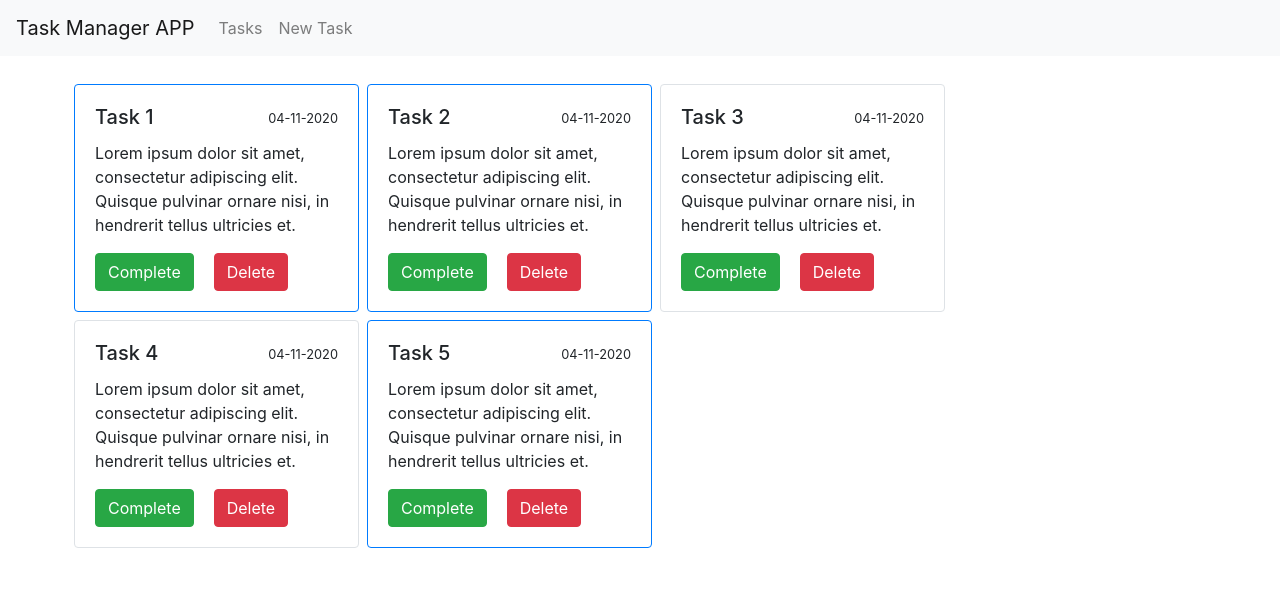
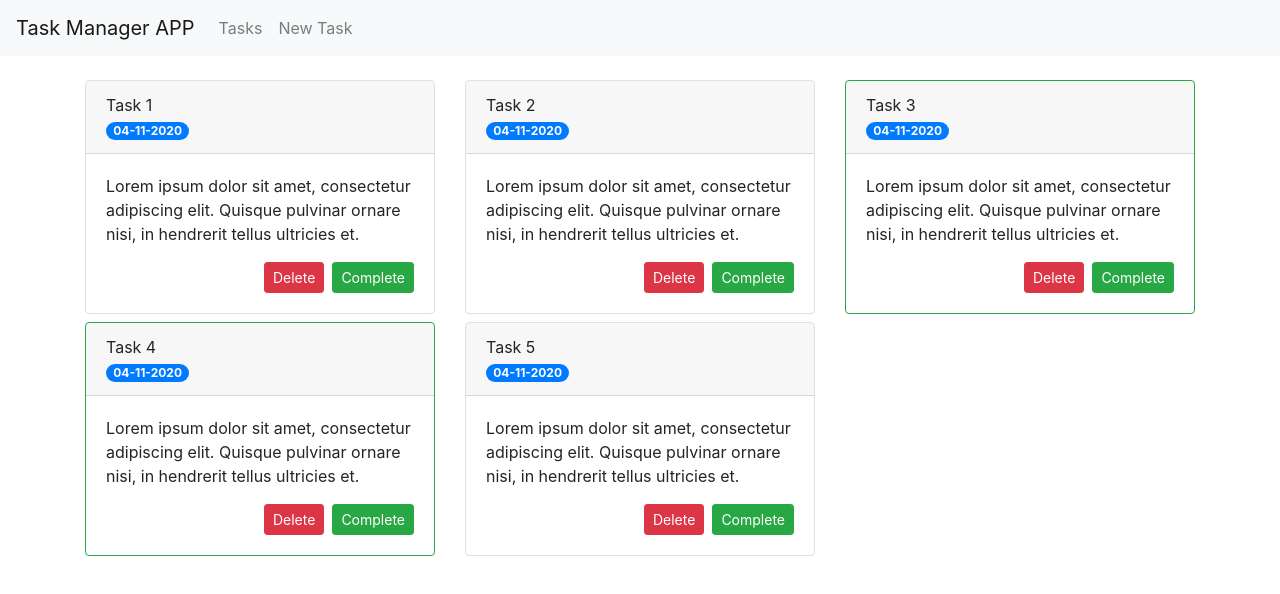
Before and after one commit to fiqriismail/taskmanager, a React (Create React App) app: page / in a window 1280 px wide. Shown: the top 594 px of the page. Built offline with nearby package versions, Linux system fonts and the light colour scheme.

Commit message:
Added a bit of styling

```diff
--- a/src/components/TaskForm/TaskForm.jsx
+++ b/src/components/TaskForm/TaskForm.jsx
@@ -3,37 +3,32 @@ import React from 'react';
 function TaskForm() {
   return (
     <div className="container col-sm-8 mt-4">
-      <h4 className="mb-4">Add/Edit Task</h4>
+      <h4 className="mb-4">New Task</h4>
       <form action="/" method="post">
         <div className="form-group">
-          <label for="title">Title</label>
-          <input
-            type="text"
-            className="form-control"
-            id="title"
-            aria-describedby="emailHelp"
-          />
+          <label htmlFor="title">Title</label>
+          <input type="text" className="form-control" id="title" name="title" />
         </div>
         <div className="form-group">
-          <label for="description">Description</label>
+          <label htmlFor="description">Description</label>
           <textarea
             rows="4"
             type="text"
             className="form-control"
             id="description"
-            aria-describedby="emailHelp"
+            name="description"
           />
         </div>
         <div className="form-group">
-          <label for="dueDate">Due Date</label>
+          <label htmlFor="dueDate">Due Date</label>
           <input
             type="text"
             className="form-control"
             id="dueDate"
-            aria-describedby="emailHelp"
+            name="dueDate"
           />
         </div>
-        <button type="submit" class="btn btn-primary">
+        <button type="submit" className="btn btn-primary">
           Submit
         </button>
       </form>
--- a/src/components/TasksList/TaskItem.jsx
+++ b/src/components/TasksList/TaskItem.jsx
@@ -1,26 +1,25 @@
 import React from 'react';
 
 function TaskItem(props) {
-  const borderColor = props.taskInfo.status === 'New' ? 'border-primary' : '';
+  const borderColor =
+    props.taskInfo.status === 'Completed' ? 'border-success' : '';
   return (
-    <div className={'card m-1 col-3 p-0 border ' + borderColor}>
-      <div className="card-body">
-        <div className="row">
-          <div className="col">
-            <h5 className="card-title">{props.taskInfo.title}</h5>
-          </div>
-          <div className="col text-right">
-            <small>{props.taskInfo.dueDate}</small>
+    <div className="col mb-2">
+      <div className={'card border ' + borderColor}>
+        <div className="card-header">
+          <span className="card-title">{props.taskInfo.title}</span>
+          <br />
+          <span className="badge badge-pill badge-primary">
+            {props.taskInfo.dueDate}
+          </span>
+        </div>
+        <div className="card-body d-flex flex-column">
+          <p className="card-text">{props.taskInfo.description}</p>
+          <div className="mt-auto text-right">
+            <button className="btn btn-danger btn-sm mr-2">Delete</button>
+            <button className="btn btn-success btn-sm ">Complete</button>
           </div>
         </div>
-
-        <p className="card-text">{props.taskInfo.description}</p>
-        <a href="/" className="btn btn-success card-link">
-          Complete
-        </a>
-        <a href="/" className="btn btn-danger card-link">
-          Delete
-        </a>
       </div>
     </div>
   );
--- a/src/components/TasksList/TasksList.jsx
+++ b/src/components/TasksList/TasksList.jsx
@@ -60,7 +60,7 @@ function TodoList() {
 
   return (
     <div className="container mt-4">
-      <div className="row">{displayTasks()}</div>
+      <div className="row row-cols-1 row-cols-md-3">{displayTasks()}</div>
     </div>
   );
 }
```
